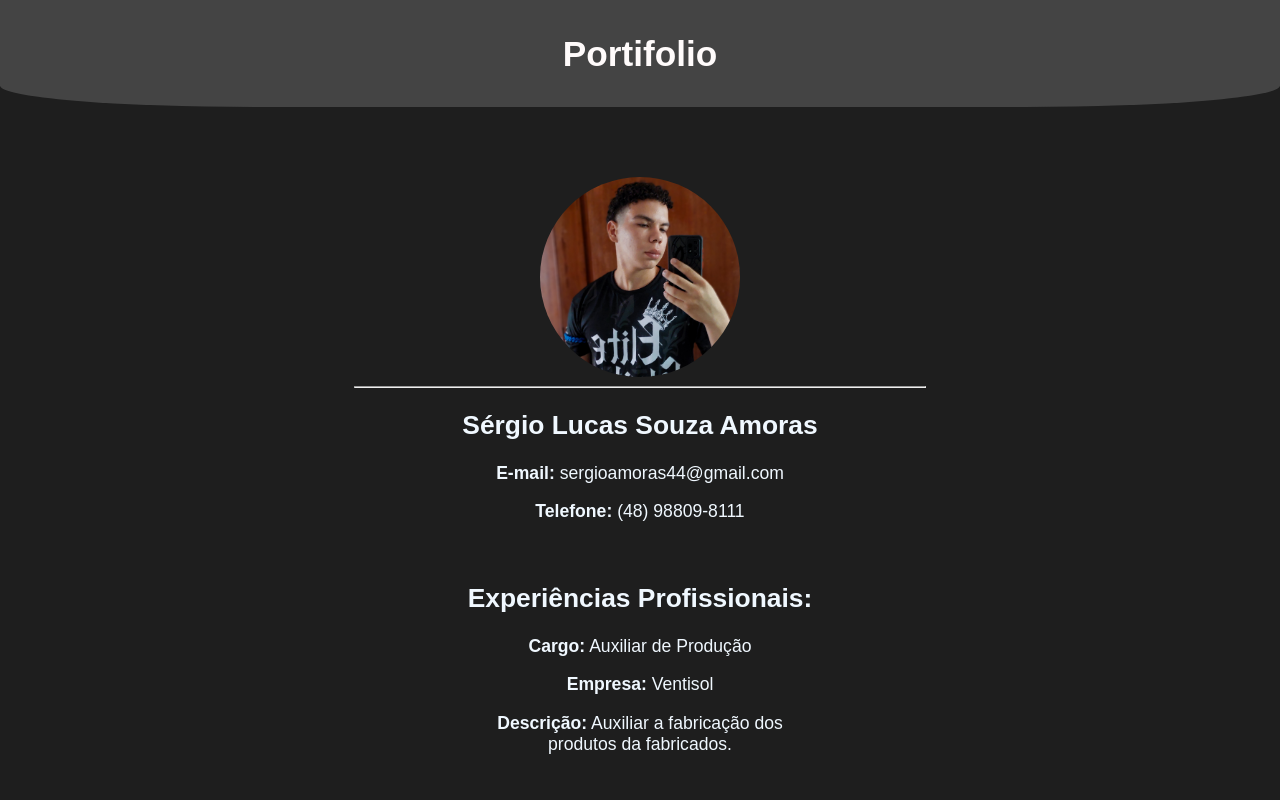
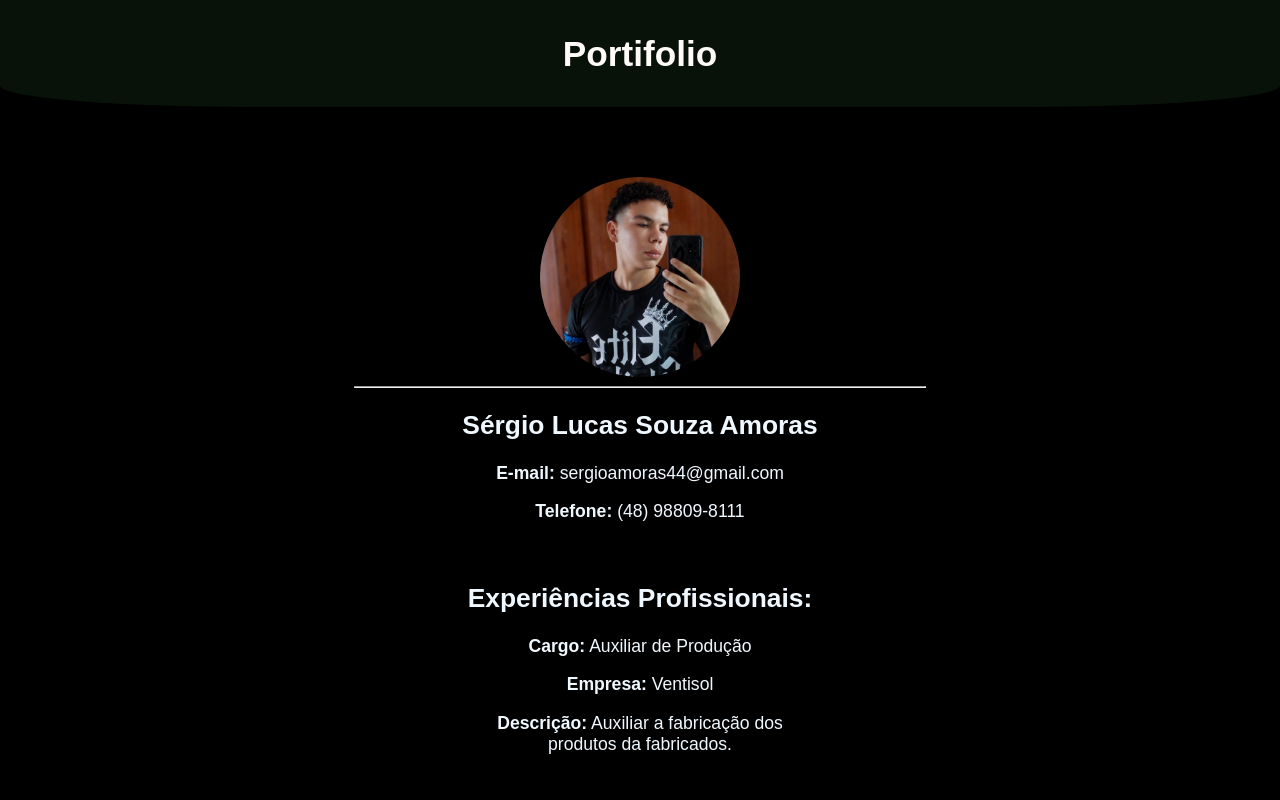
Before and after one commit to SLamoras26/curriculo, a plain HTML site: page index.html in a window 1280 px wide. Shown: the top 800 px of the page. Drawn offline with Linux system fonts and the light colour scheme.

Commit message:
Update style.css

```diff
--- a/style.css
+++ b/style.css
@@ -2,7 +2,7 @@ body {
 
     font-family: Arial, sans-serif;
    font-size: 110%;
-   background-color: rgba(0, 0, 0, 0.881);
+   background-color:  rgb(0, 0, 0);
    margin: 0;
    padding: 0;
    color: aliceblue;
@@ -11,7 +11,7 @@ body {
 
 #header {
    font-family: sans-serif;
-   background-color: #444444;
+   background-color: #2424;
    color: #fffbfb;
    text-align: center;
    padding: 10px;
```
